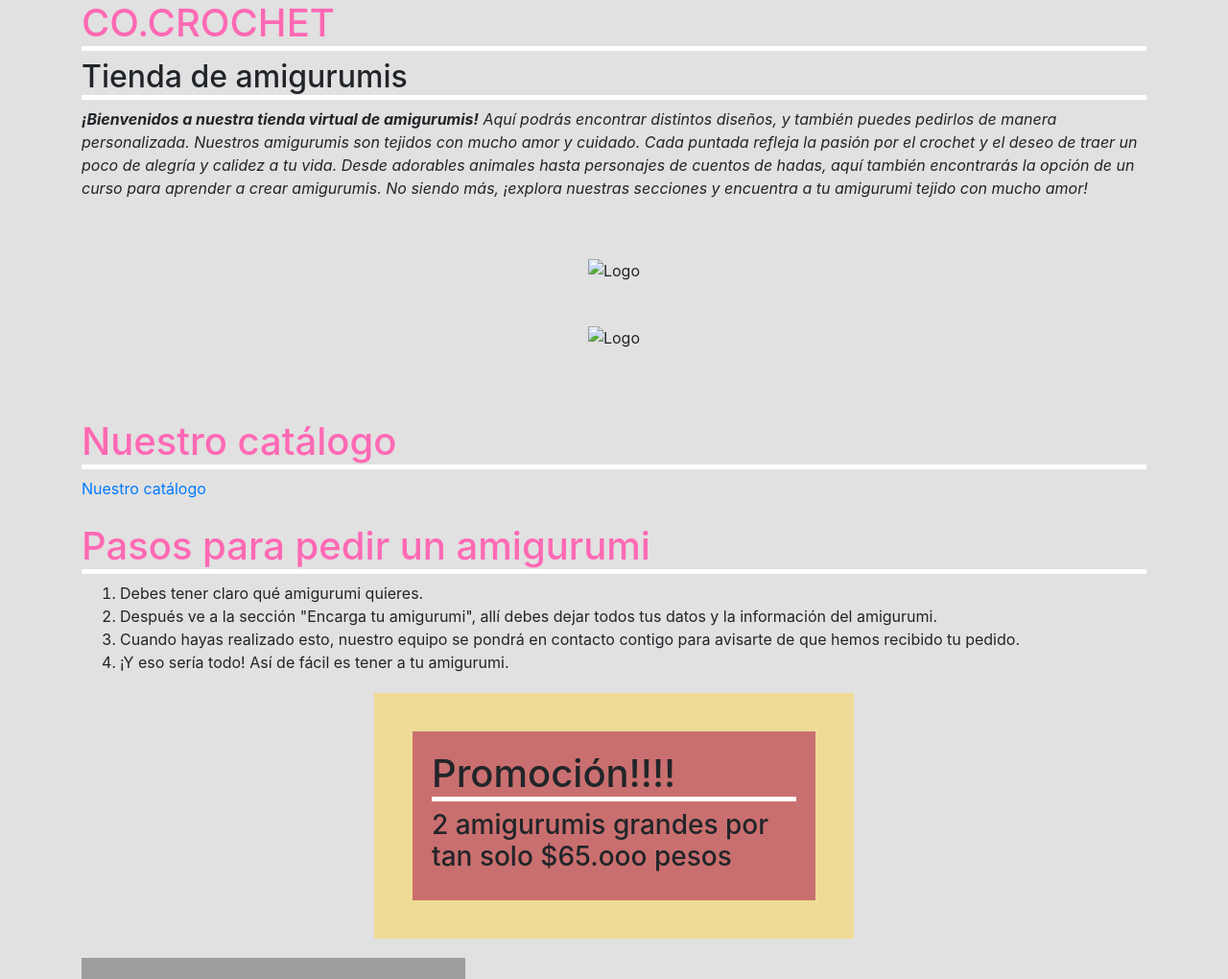
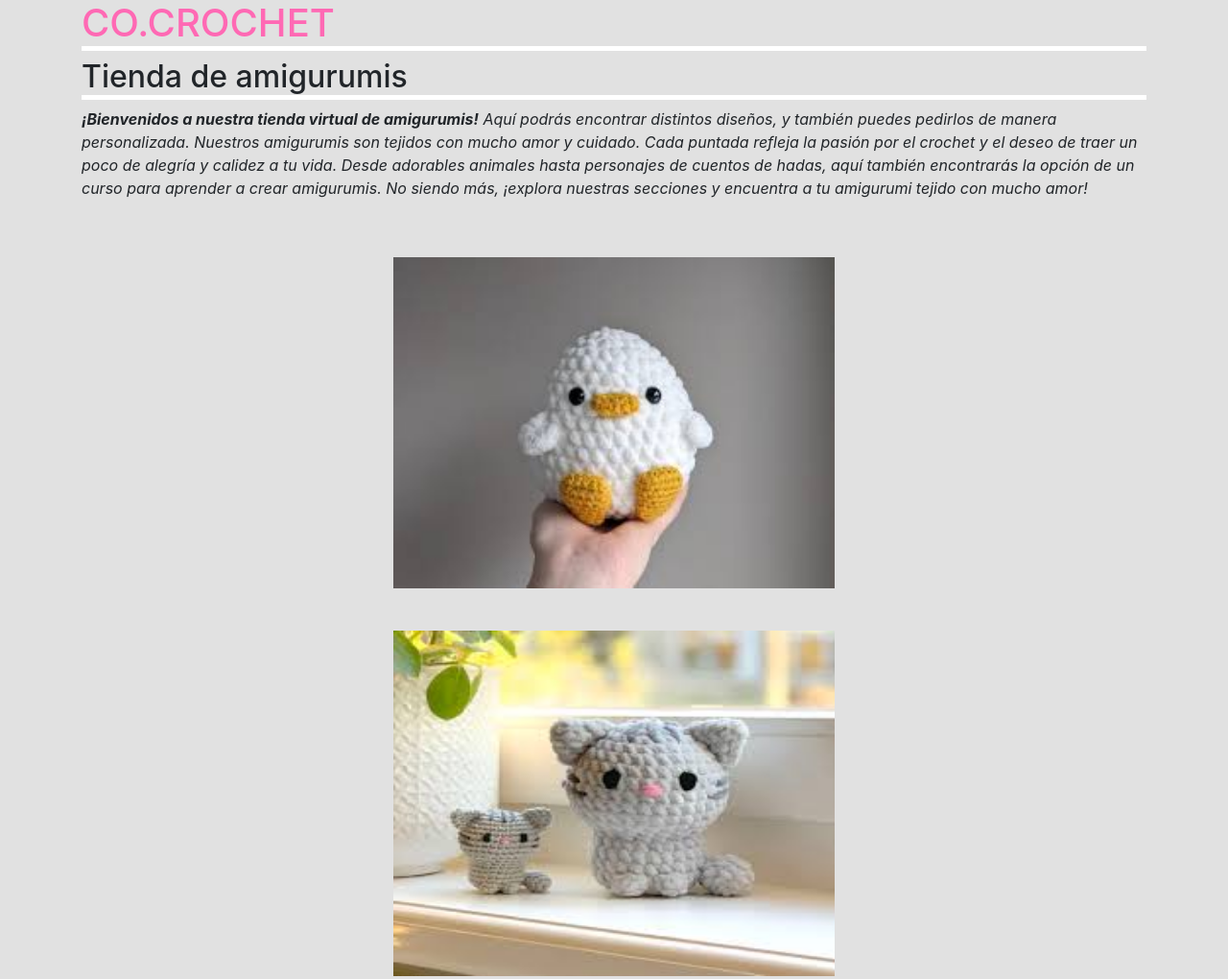
Before and after one commit to Marigel09/co-crochet.github.io, a plain HTML site: page docs/index.html in a window 1280 px wide. Shown: the top 1020 px of the page at 96% size. Drawn offline with nearby package versions, Linux system fonts and the light colour scheme; grey boxes are pictures that could not be loaded.

Commit message:
Update index.html

```diff
--- a/docs/index.html
+++ b/docs/index.html
@@ -61,11 +61,11 @@
         </p>
         <br>
         <div class="image-container">
-            <img src="assets/Pato.jpeg" alt="Logo">
+            <img src="Pato.jpeg" alt="Logo">
         </div>
         <br>
         <div class="image-container">
-            <img src="assets/gaticos.jpeg" alt="Logo">
+            <img src="gaticos.jpeg" alt="Logo">
         </div>
         <br>
         <br>
```
